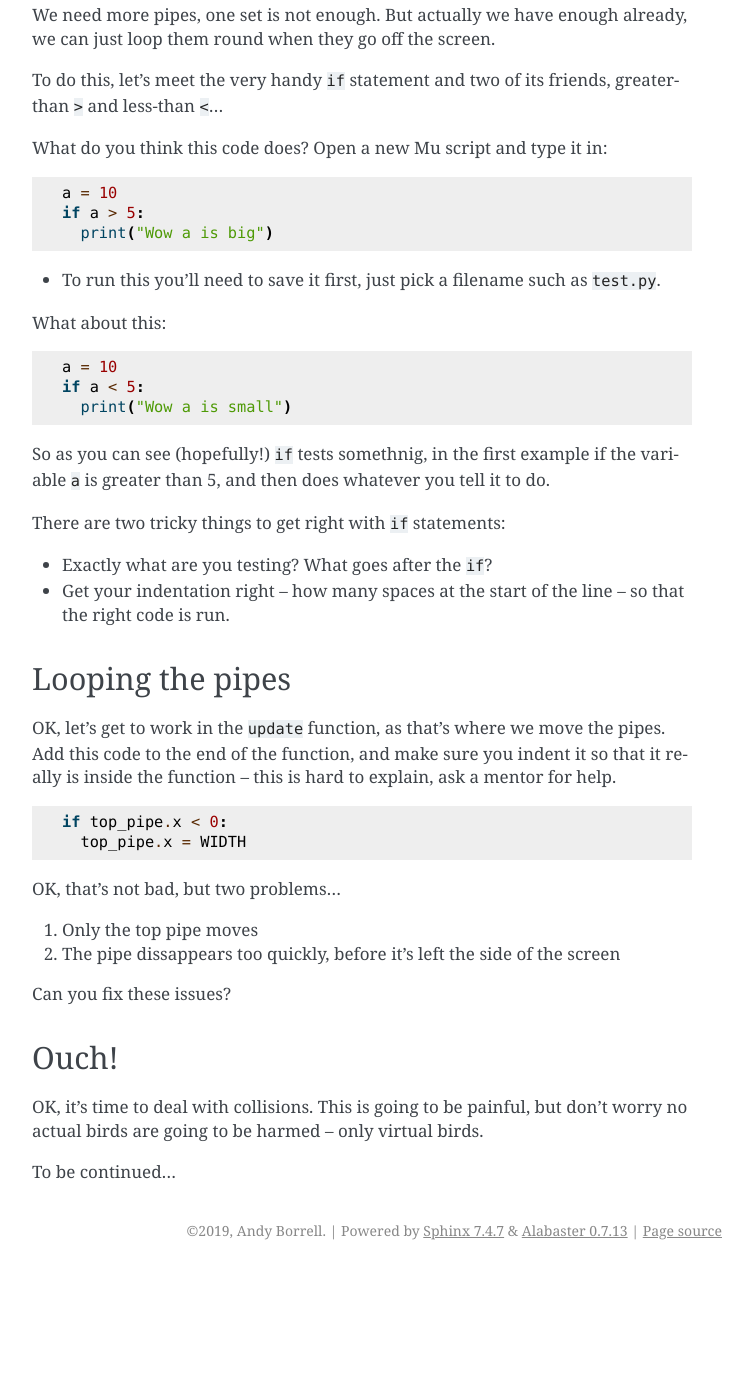
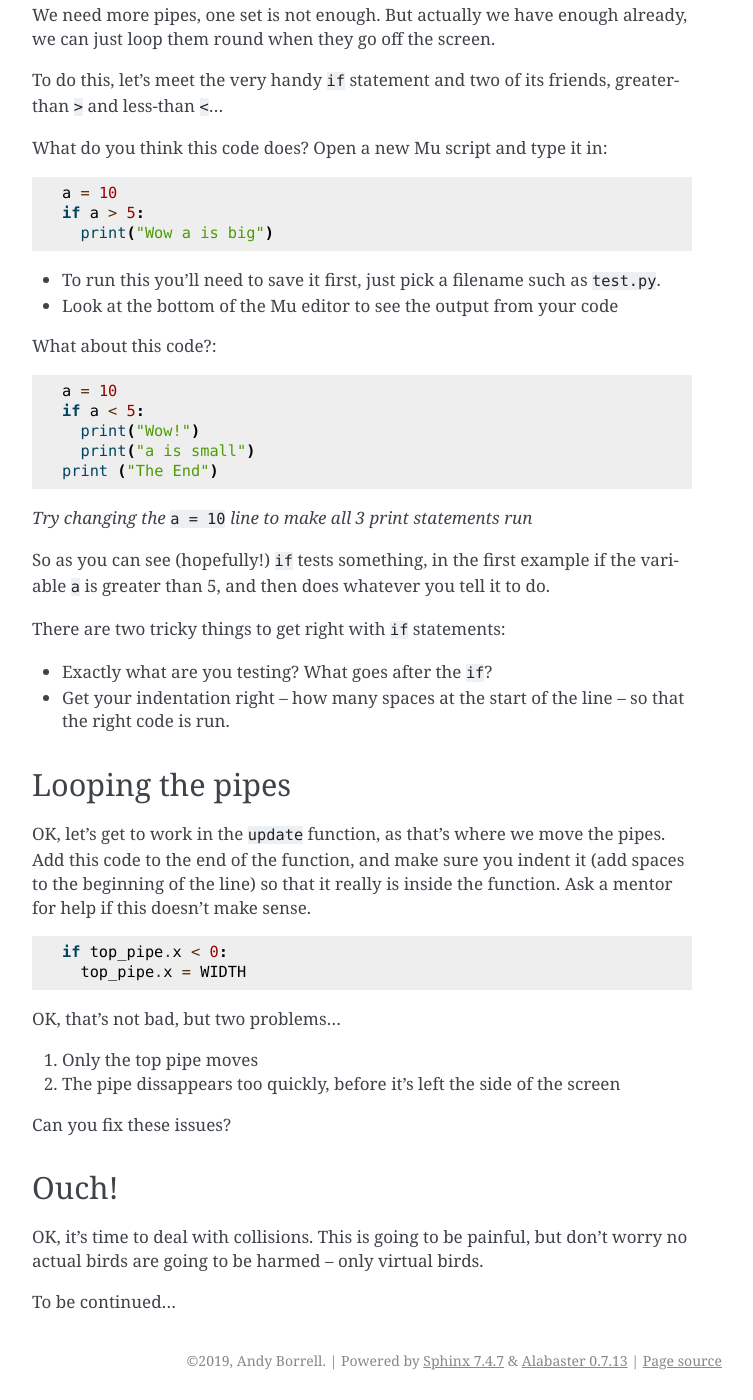
Before and after one commit to andyborrell/pygamezero_bird, a Sphinx documentation site: the page built from docs/source/part2.rst, in a window 1280 px wide and 1400 px high, scrolled down 2760 px. Shown: the whole window, without its empty margins (388-1141 px from the left). Built offline with Sphinx 7.4.7, drawn with Linux system fonts in a browser that asks for light colours; before the commit the page ends 4030 px from its top, so only the background shows below that.

Commit message:
Minor change to if explanation

```diff
--- a/docs/source/part2.rst
+++ b/docs/source/part2.rst
@@ -125,15 +125,21 @@ What do you think this code does? Open a new Mu script and type it in:
 
 - To run this you'll need to save it first, just pick a filename such as :code:`test.py`.
 
-What about this:
+- Look at the bottom of the Mu editor to see the output from your code
+
+What about this code?:
 
 .. code:: python
 
    a = 10
    if a < 5:
-     print("Wow a is small")
+     print("Wow!")
+     print("a is small")
+   print ("The End")
 
-So as you can see (hopefully!) :code:`if` tests somethnig, in the first example if the variable :code:`a` is greater than 5, and then does whatever you tell it to do.
+*Try changing the* :code:`a = 10` *line to make all 3 print statements run*
+
+So as you can see (hopefully!) :code:`if` tests something, in the first example if the variable :code:`a` is greater than 5, and then does whatever you tell it to do.
 
 There are two tricky things to get right with :code:`if` statements:
 
@@ -144,7 +150,7 @@ There are two tricky things to get right with :code:`if` statements:
 Looping the pipes
 -----------------
 
-OK, let's get to work in the :code:`update` function, as that's where we move the pipes. Add this code to the end of the function, and make sure you indent it so that it really is inside the function -- this is hard to explain, ask a mentor for help.
+OK, let's get to work in the :code:`update` function, as that's where we move the pipes. Add this code to the end of the function, and make sure you indent it (add spaces to the beginning of the line) so that it really is inside the function. Ask a mentor for help if this doesn't make sense.
 
 .. code:: python
 
```
